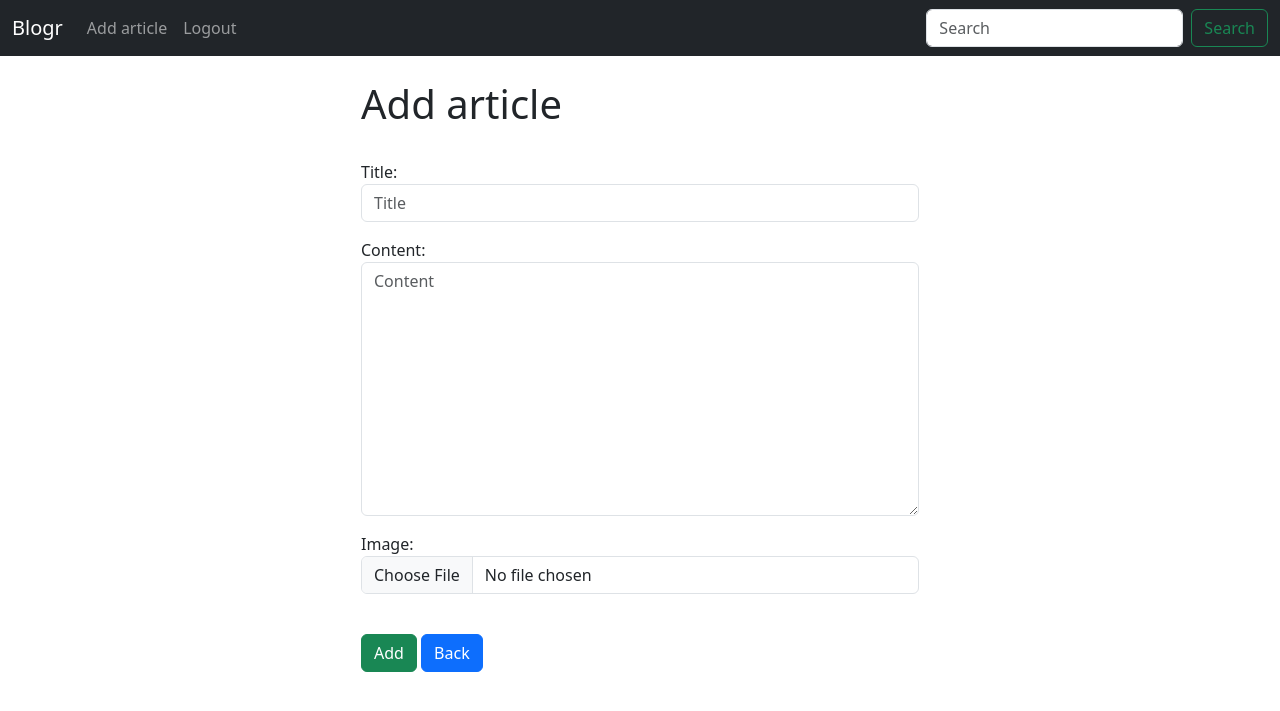
After one commit to PatriceAlan/Blogr, a Django app: page /add_article/ in a window 1280 px wide. The commit adds this page. Shown: the top 711 px of the page. Run offline with Django 4.2, Linux system fonts and the light colour scheme; the visitor is signed in with stand-in values (Sample User, id 1).

Commit message:
Add article form, view, url

```diff
--- a/blog/website/forms.py
+++ b/blog/website/forms.py
@@ -1,6 +1,7 @@
 from django.contrib.auth.forms import UserCreationForm
 from django.contrib.auth.models import User
 from django import forms
+from .models import Article
 
 class SignUpForm(UserCreationForm):
     email = forms.EmailField(required=True, widget=forms.TextInput(attrs={'class':'form-control', 'placeholder':'Email Address'}))
@@ -27,3 +28,22 @@ class SignUpForm(UserCreationForm):
         self.fields['password2'].widget.attrs['placeholder'] = 'Confirm Password'
         self.fields['password2'].label = ''
         self.fields['password2'].help_text = '<span class="form-text text-muted"><small>Enter the same password as before, for verification.</small></span>'
+
+
+class AddArticleForm(forms.ModelForm):
+    class Meta:
+        model = Article
+        fields = ['title', 'content', 'image']  # Specify the fields from your Article model
+
+    title = forms.CharField(
+        required=True,
+        widget=forms.TextInput(attrs={'class': 'form-control', 'placeholder': 'Title'})
+    )
+    content = forms.CharField(
+        required=True,
+        widget=forms.Textarea(attrs={'class': 'form-control', 'placeholder': 'Content'})
+    )
+    image = forms.ImageField(
+        required=True,
+        widget=forms.ClearableFileInput(attrs={'class': 'form-control'})
+    )
--- /dev/null
+++ b/blog/website/templates/add_article.html
@@ -0,0 +1,20 @@
+{% extends 'base.html' %}
+
+{% block content %}
+
+<div class="col-md-6 offset-md-3">
+
+<h1>Add article</h1>
+<br/>
+<form action="{% url 'add_article'%}" method="post">
+    {% csrf_token %}
+
+        {{ form.as_p}}
+    <br>
+    <button type="submit" class="btn btn-success">Add</button>
+    <a href="{% url 'home' %}" class="btn btn-primary">Back</a>
+
+</form>
+
+</div>
+{% endblock %}
--- a/blog/website/templates/home.html
+++ b/blog/website/templates/home.html
@@ -7,12 +7,13 @@
         <h1>Blog Articles</h1>
 
         {% for article in articles %}
-        <div class="card" style="width: 18rem;">
+        <div class="card mb-2">
             <img src="{{ article.image.url }}" class="card-img-top" alt="{{ article.title }}">
             <div class="card-body">
                 <h5 class="card-title">{{ article.title }}</h5>
                 <p class="card-text">{{ article.content }}</p>
-                <a href="#" class="btn btn-primary">Go somewhere</a>
+                <p><small class="text-body-secondary">Last updated {{ article.updated_at|date:"Y-m-d H:i:s" }}</small></p>
+                <a href="#" class="btn btn-primary">View more</a>
             </div>
         </div>
         {% endfor %}
--- a/blog/website/templates/navbar.html
+++ b/blog/website/templates/navbar.html
@@ -10,7 +10,7 @@
             {% if user.is_authenticated %}
 
           <li class="nav-item">
-            <a class="nav-link" href="/">Add article</a>
+            <a class="nav-link" href="{% url 'add_article' %}">Add article</a>
           </li>
 
           <li class="nav-item">
--- a/blog/website/urls.py
+++ b/blog/website/urls.py
@@ -7,6 +7,7 @@ urlpatterns = [
     path('', views.home, name='home'),
     path('logout/', views.logout_user, name='logout'),
     path('register/', views.register_user, name='register'),
+    path('add_article/', views.add_article, name='add_article'),
 ]
 
 if settings.DEBUG:
--- a/blog/website/views.py
+++ b/blog/website/views.py
@@ -1,7 +1,7 @@
 from django.shortcuts import render, redirect
 from django.contrib.auth  import authenticate, login, logout
 from django.contrib import messages
-from .forms import SignUpForm
+from .forms import SignUpForm, AddArticleForm
 from .models import Article
 
 # Create your views here.
@@ -40,3 +40,20 @@ def register_user(request):
         form = SignUpForm()
 
     return render(request, 'register.html', {'form': form})
+
+def add_article(request):
+    if request.user.is_authenticated:
+        if request.method == 'POST':
+            article_form = AddArticleForm(request.POST, request.FILES)  # Pass request.FILES for file uploads
+            if article_form.is_valid():
+                article = article_form.save(commit=False)
+                article.author = request.user  # Assign the current user as the author
+                article.save()
+                messages.success(request, "Article added successfully!")
+                return redirect('home')
+        else:
+            article_form = AddArticleForm()  # Create an empty form for GET requests
+        return render(request, 'add_article.html', {'form': article_form})
+    else:
+        messages.error(request, "You must be logged in to view that page.")
+        return redirect('home')
```
Also changed, not shown: Readme.md, 1 other file.
